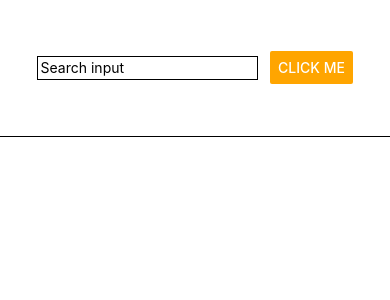
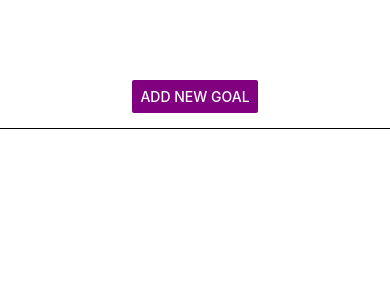
Before and after one commit to developerashikur1/RNFirstProject, a React Native app: screen / in a window 390 px wide. Shown: the top 300 px of the page. Built offline with nearby package versions, Linux system fonts and the light colour scheme.

Commit message:
updated modal on app

```diff
--- a/App.js
+++ b/App.js
@@ -1,10 +1,11 @@
 import { useState } from 'react';
-import { FlatList, StyleSheet, View } from 'react-native';
+import { Button, FlatList, Pressable, StyleSheet, Text, View } from 'react-native';
 import GoalInput from './components/GoalInput';
 import GoalItem from './components/GoalItem';
 
 export default function App() {
     const [allStates, setAllStates] = useState([]);
+    const [isGoalInputOpen, setIsGoalInputOpen] = useState(false);
 
     function handleClickButton(textState) {
         setAllStates((currentState) => [...currentState, {text:textState, id:Math.random().toString()}]);
@@ -16,9 +17,17 @@ export default function App() {
         })
     }
 
+    const handlePressModal = () => {
+        setIsGoalInputOpen(true);
+    }
+
     return (
         <View style={styles.container}>
-            <GoalInput onPress={handleClickButton} />
+            {isGoalInputOpen && <GoalInput isOpenModal={isGoalInputOpen} setIsOpenModal={setIsGoalInputOpen} onPress={handleClickButton} />}
+            {/* <View> */}
+                <Button onPress={handlePressModal} color={"purple"} style={styles.modalButton} title='Add New Goal'>
+                </Button>
+            {/* </View> */}
             <View style={styles.bodyContainer}>
                 <FlatList alwaysBounceVertical={false} data={allStates} renderItem={(state) => {
                     return (
@@ -38,6 +47,8 @@ const styles = StyleSheet.create({
         color: '#fff',
         alignItems: 'center',
         justifyContent: 'center',
+        paddingTop: 80,
+        gap: 15,
     },
     bodyContainer: {
         flex: 5,
@@ -46,4 +57,5 @@ const styles = StyleSheet.create({
         width: '100%',
         gap: 10,
     },
+
 });
--- a/components/GoalInput.js
+++ b/components/GoalInput.js
@@ -1,22 +1,36 @@
 import React, { useState } from 'react';
-import { Button, StyleSheet, TextInput, View } from 'react-native';
+import { Button, Modal, StyleSheet, TextInput, View } from 'react-native';
 
-const GoalInput = ({onPress}) => {
+const GoalInput = ({ onPress, isOpenModal, setIsOpenModal }) => {
     const [textState, setTextState] = useState('');
 
     function handleTextInput(textFromInput) {
         setTextState(textFromInput);
     }
     const handlePress = () => {
-        if(textState) onPress(textState);
+        if (textState) onPress(textState);
         setTextState('');
+    }
+    const handleCancel = () => {
+        setIsOpenModal(false);
     }
 
     return (
-        <View style={styles.headerContainer}>
-            <TextInput style={styles.textInput} placeholder='Search input' onChangeText={handleTextInput} />
-            <Button color="orange" title='Click Me' onPress={handlePress} />
-        </View>
+        <Modal
+            visible={isOpenModal}
+        >
+            <View style={styles.headerContainer}>
+                <TextInput style={styles.textInput} placeholder='Search input' onChangeText={handleTextInput} />
+                <View style={styles.buttonContainer}>
+                    <View style={styles.button}>
+                        <Button color="orange" title='Click Me' onPress={handlePress} />
+                    </View>
+                    <View style={styles.button}>
+                        <Button color="red" title='Cancel' onPress={handleCancel} />
+                    </View>
+                </View>
+            </View>
+        </Modal>
     );
 };
 
@@ -27,13 +41,20 @@ const styles = StyleSheet.create({
         borderWidth: 1,
         borderRadius: 0,
         padding: 2.5,
-        width: '70%',
-        marginRight: 8,
+        width: '90%',
     },
     headerContainer: {
         flex: 1,
+        flexDirection: 'column',
+        justifyContent: 'center',
+        alignItems: 'center',
+        gap: 15,
+    },
+    buttonContainer: {
         flexDirection: 'row',
-        justifyContent: 'space-between',
-        alignItems: 'center',
+        gap: 15,
+    },
+    button:{
+        width:'33%',
     },
 });
```
